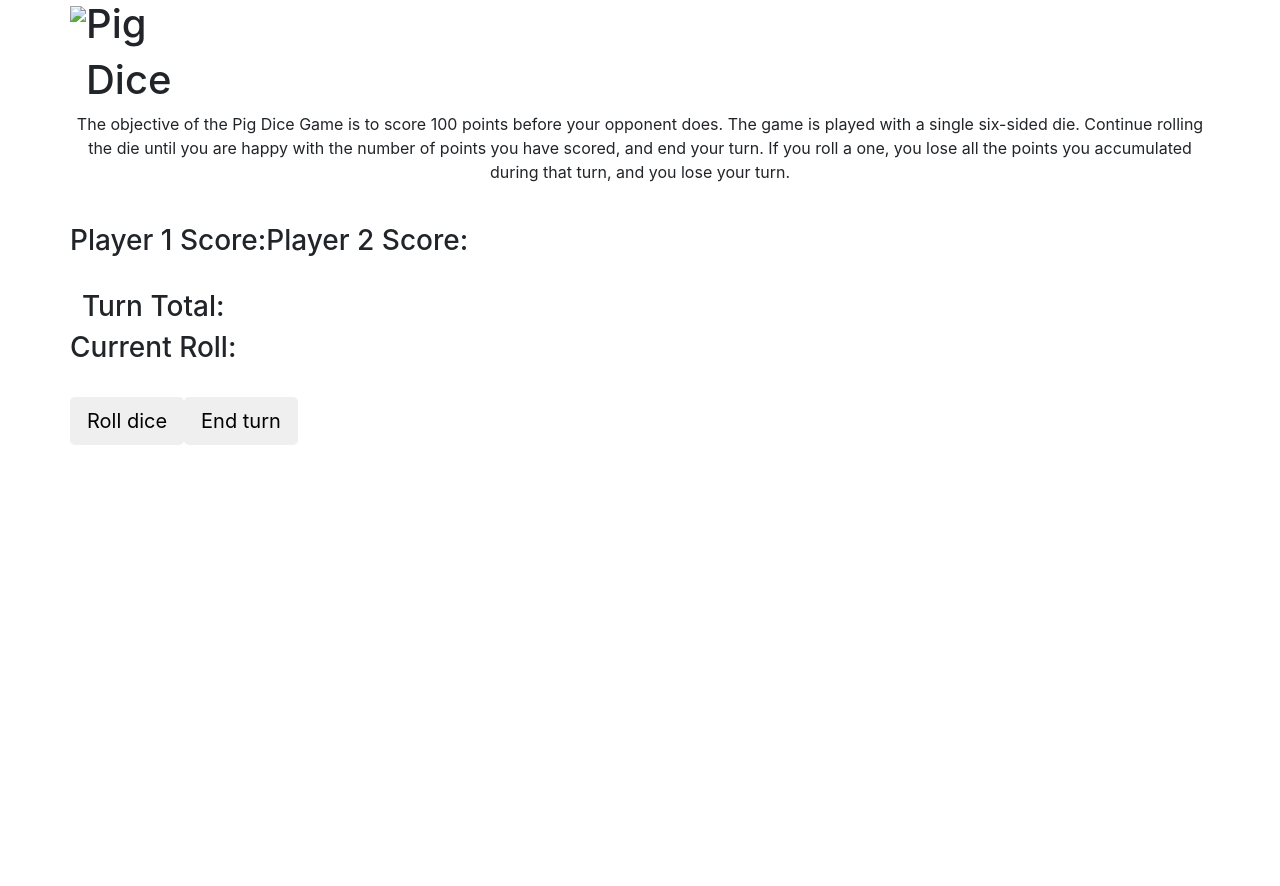
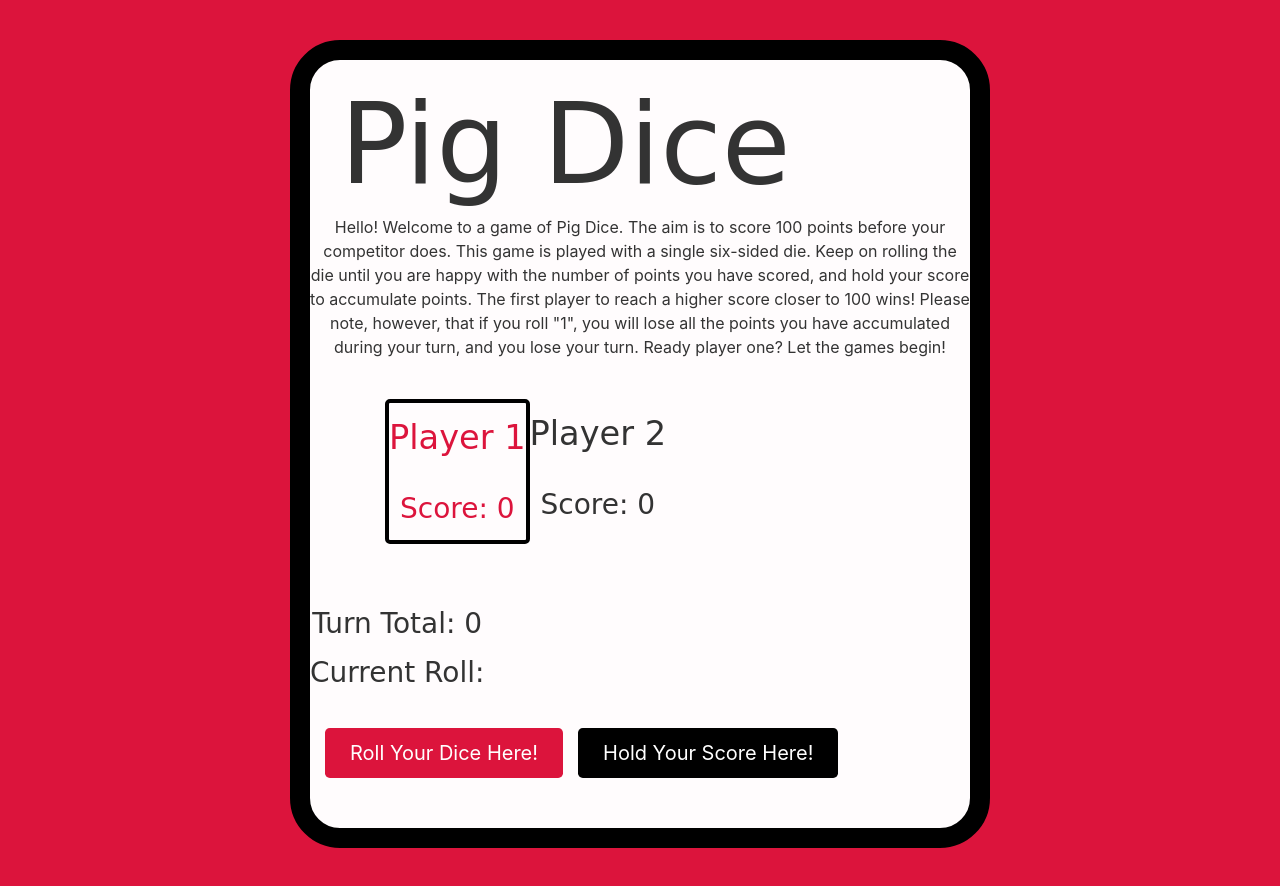
Before and after one commit to melisamalala/pigdice, a plain HTML site: page index.html in a window 1280 px wide. Before the commit the page ends 800 px from the top, so only its background shows below. Drawn offline with nearby package versions, Linux system fonts and the light colour scheme; files that its build step writes are made by us from their sources; files whose address does not match are found by name; a web font is replaced by a local one.

Commit message:
Modified the index.html, Deleted some files in scripts.js and deleted some contents in styles.css

```diff
--- /dev/null
+++ b/css/styles.css
@@ -0,0 +1,128 @@
+h1 {
+  text-align: center;
+  font-family: 'Walter Turncoat', cursive;
+  padding: 0;
+  padding-left: 30px;
+  padding-top: 15px;
+  margin: 0;
+  line-height: 0.8;
+}
+
+h1#top {
+  color: #black;
+  /* color: #FF99BB;
+  color: #FF6699; */
+  font-size: 7em;
+  text-align: center;
+
+}
+
+.title {
+  padding: 0;
+  text-align: center;
+}
+
+
+h3 {
+  margin-top: 15px;
+  margin-bottom: 15px;
+}
+
+h5 {
+  text-align: center;
+  font-size: 1.8em;
+
+}
+
+.active {
+  border: 4px solid black;
+  border-radius: 5px;
+  margin-left: 60px;
+}
+
+.active h3 .player {
+    font-size: 1.2em;
+}
+
+.active h3 {
+    color: #DC143C;
+
+}
+/*
+.activeopposite{
+  border: 4px solid black;
+  border-radius: 5px;
+  margin-left: 60px;
+}
+.activeopposite h3{
+  color: blue;
+} */
+
+.player {
+    /*color: ##FF6699;*/
+    font-size: 1.2em;
+    margin-bottom: 30px;
+}
+
+h3 {
+  font-family: 'Walter Turncoat', cursive;
+
+}
+
+p {
+    margin-top: 25px;
+}
+
+#players {
+  text-align: center;
+  margin: auto;
+}
+
+.container {
+  background: #fff;
+  background: rgba(255,255,255, 0.99);
+  border: 20px solid black;
+  border-radius: 50px;
+  width: 700px;
+  margin: auto;
+  margin-top: 40px;
+  margin-bottom: 40px;
+  padding-top: 25px;
+  padding-bottom: 25px;
+  padding-bottom: 50px;
+
+}
+
+body {
+    /* background-image: url(..img/pigsduh.jpg); */
+    background: #DC143C;
+    /*border: 10px solid #FF6699;*/
+    color: #333;
+    height: 100%;
+
+    -webkit-background-size: cover;
+    -moz-background-size: cover;
+    -o-background-size: cover;
+    background-size: cover;
+
+}
+
+.btn {
+  /*margin-right: 20px;*/
+  /*border-width: 2px !important;*/
+  padding: 10px 25px;
+}
+
+#roll .btn {
+    color: #fff;
+    background: #DC143C;
+    border: black;
+    margin-left: 15px;
+}
+
+#end-turn .btn {
+    color: #fff;
+    background: black;
+    border: #FF99BB;
+    margin-left: 15px;
+}
--- /dev/null
+++ b/css/styles2.css
@@ -0,0 +1,65 @@
+/* h1 {
+  text-align: center;
+  font-family: 'Walter Turncoat', cursive;
+  font-size: 3.4em;
+  color: #FF8BCF;
+}
+#top h1 {
+  color: #0BD3D3;
+
+}
+#bottom h1 {
+
+}
+
+h3 {
+  margin-top: 15px;
+  margin-bottom: 15px;
+}
+
+h5 {
+  text-align: center;
+  font-size: 1.8em;
+
+}
+
+.active {
+  border: 2px solid #FF8BCF;
+  color:
+}
+
+.active h3 {
+    color: #FF8BCF;
+}
+
+h3 {
+  font-family: 'Walter Turncoat', cursive;
+
+}
+
+#players {
+  text-align: center;
+}
+
+.container {
+  background: #fff;
+}
+
+body {
+    /* background-image: url("http://1nova.com/wallpapers/wp-content/uploads/sites/34/2015/02/Retro-80s-Arcade-Game.jpg");
+    background: #F890E7; */
+    /*background: linear-gradient( #1A1A1A, #FB95DA, 100%);*/
+    color: white;
+    height: 100%;
+    /*background-repeat: no-repeat;*/
+
+    -webkit-background-size: cover;
+    -moz-background-size: cover;
+    -o-background-size: cover;
+    background-size: cover;
+
+}
+
+.btn #roll {
+    background: #5BD3FF;
+} */
--- a/index.html
+++ b/index.html
@@ -13,17 +13,16 @@
   <div class="container">
     <div class="row">
       <div class="col-xs-3 col-xs-offset-2">
-        <img src="css/img/pig2.png" class="logo">
+
       </div>
-      <div class="col-xs-4 title text-left">
-        <h1 id="top">Pig</h1>
-        <h1 id="bottom">Dice</h1>
+      <div class="col-xs-4 title text-center">
+        <h1 id="top">Pig Dice</h1>
       </div>
     </div>
     <div class="row">
       <div class="col-xs-10 col-xs-offset-1 text-center">
         <p>
-          The objective of the Pig Dice Game is to score 100 points before your opponent does. The game is played with a single six-sided die. Continue rolling the die until you are happy with the number of points you have scored, and end your turn. If you roll a one, you lose all the points you accumulated during that turn, and you lose your turn.
+          Hello! Welcome to a game of Pig Dice. The aim is to score 100 points before your competitor does. This game is played with a single six-sided die. Keep on rolling the die until you are happy with the number of points you have scored, and hold your score to accumulate points. The first player to reach a higher score closer to 100 wins! Please note, however, that if you roll "1", you will lose all the points you have accumulated during your turn, and you lose your turn. Ready player one? Let the games begin!
         </p>
       </div>
     </div>
@@ -31,13 +30,16 @@
 
     <div class="row" id="players">
       <div class="col-xs-4 col-xs-offset-2 active text-center" id="player1">
-      <h3><span class="player">Player 1</span> Score: <span id="player1-score"></span></h3>
+      <h3><span class="player">Player 1</span> <br><br>Score: <span id="player1-score"></span></h3>
       </div>
-      <div class="col-xs-4  text-center" id="player2">
-      <h3><span class="player">Player 2</span> Score: <span id="player2-score"></span></h3>
+      <br>
+      <br>
+      <div class="col-xs-4 activeopposite text-center" id="player2">
+      <h3><span class="player">Player 2</span> <br><br>Score: <span id="player2-score"></span></h3>
       </div>
     </div>
     </br>
+  </br>
 
     <div class="row">
       <div class="col-xs-10 col-xs-offset-1 text-center">
@@ -50,19 +52,24 @@
     <div class="row">
       <div class="col-xs-3 col-xs-offset-3">
         <form id="roll">
-            <button type="submit" class="btn btn-default btn-lg">Roll dice</button>
+            <button type="submit" class="btn btn-default btn-lg">Roll Your Dice Here!</button>
         </form>
       </div>
       <div class="col-xs-3 ">
         <form id="end-turn">
-          <button type="submit" class="btn btn-default btn-lg ">End turn</button>
+          <button type="submit" class="btn btn-default btn-lg "> Hold Your Score Here!</button>
         </form>
       </div>
     </div>
+
+    <!-- JAVASCRIPT -->
+
     <script src="https://code.jquery.com/jquery-3.3.1.slim.min.js" integrity="sha384-q8i/X+965DzO0rT7abK41JStQIAqVgRVzpbzo5smXKp4YfRvH+8abtTE1Pi6jizo" crossorigin="anonymous"></script>
     <script src="https://cdnjs.cloudflare.com/ajax/libs/popper.js/1.14.3/umd/popper.min.js" integrity="sha384-ZMP7rVo3mIykV+2+9J3UJ46jBk0WLaUAdn689aCwoqbBJiSnjAK/l8WvCWPIPm49" crossorigin="anonymous"></script>
     <script src="https://stackpath.bootstrapcdn.com/bootstrap/4.1.2/js/bootstrap.min.js" integrity="sha384-o+RDsa0aLu++PJvFqy8fFScvbHFLtbvScb8AjopnFD+iEQ7wo/CG0xlczd+2O/em" crossorigin="anonymous"></script>
     <script src="js/scripts.js"></script>
+
+    <!-- END OF JAVASCRIPT -->
 </body>
 
 </html>
--- /dev/null
+++ b/js/scripts.js
@@ -0,0 +1,114 @@
+//Creates a player and sets initial score to 0
+function Player(userName) {
+  this.userName = userName;
+  this.score = 0;
+};
+
+//pass it a player object!
+function Turn(player) {
+  this.total = 0;
+  this.randNumber = 0;
+  this.player = player;
+};
+
+//Creates random number, saves it and then returns it
+Turn.prototype.diceRoller = function(player1, player2) {
+  var randNumber = Math.floor(Math.random() * 6) + 1;
+  this.total += randNumber;
+
+  if (randNumber == 1) {
+      this.total = 0;
+      this.endTurn(player1, player2);
+      // this.randNumber += randNumber;
+      return randNumber;
+  } else {
+      this.randNumber += randNumber;
+      return randNumber;
+  };
+};
+
+Turn.prototype.endTurn = function(player1, player2) {
+  //adding total to score
+  this.player.score += this.total;
+  //and clearing total
+  this.total = 0;
+  this.randNumber = 0;
+  if (this.player == player1) {
+      this.player = player2;
+      $("#player2").toggleClass("active");
+      $("#player1").toggleClass("active");
+  } else if (this.player == player2) {
+      this.player = player1;
+      $("#player2").toggleClass("active");
+      $("#player1").toggleClass("active");
+  };
+};
+
+$(document).ready(function() {
+  var player1 = new Player("Player 1");
+  var player2 = new Player("Player 2");
+
+  //Start current turn with player1, will be switched to player2 in endTurn
+  var currentTurn = new Turn(player1);
+
+  var total = currentTurn.total;
+
+  //jquery animations
+  $("#player1").hide().show("slow");
+  $("#player2").hide().show("slow");
+  $("h1").hide().show("slow");
+  $("p").hide().show("slow");
+
+  //Prints initial Turn Total of 0
+  $("#roll-total").text(total);
+
+  //Prints initial player scores of 0
+  $('#player1-score').text(player1.score);
+  $('#player2-score').text(player2.score);
+
+  //Prints current Player
+  $('#current_player').text(currentTurn.player.userName);
+
+  //This code runs when you click the Roll button
+  $("form#roll").submit(function(event) {
+    event.preventDefault();
+
+    //Creates a dice roll number
+    var result = currentTurn.diceRoller(player1, player2);
+
+    //Prints the roll number to the page
+    $('#roll').text(result);
+
+    //Prints the roll total to the page
+    $('#roll-total').text(currentTurn.total);
+
+    //Determines the winner and prints player score to page
+    if ((currentTurn.total + currentTurn.player.score) >= 100) {
+      if (currentTurn.player == player1) {
+          $('#player1-score').text(currentTurn.total + currentTurn.player.score);
+          alert("You are the winner!");
+      } else if (currentTurn.player == player2) {
+          $('#player2-score').text(currentTurn.total + currentTurn.player.score)
+          alert("You are the winner!");
+      };
+    };
+  });
+
+  //This code runs when you click the End Turn button
+  $("form#end-turn").submit(function(event) {
+    event.preventDefault();
+
+    currentTurn.endTurn(player1, player2);
+
+    //Prints current Player
+    $('#current_player').text(currentTurn.player.userName);
+
+    //Prints players scores
+    $('#player1-score').text(player1.score);
+    $('#player2-score').text(player2.score);
+
+    //Prints the cleared Current Roll and Turn Total on page
+    $('#roll').text(currentTurn.randNumber);
+    $('#roll-total').text(currentTurn.total);
+  });
+});
```
Also changed, not shown: img/background.jpg (added), img/pig.jpg (added), img/pig.png (added), img/pig11.jpg (added), img/pig2.png (added), img/pigsduh.jpg (added), specs/chai.js (added), specs/mocha.css (added), specs/mocha.js (added), specs/specrunner.html (added), specs/specs.js (added).
